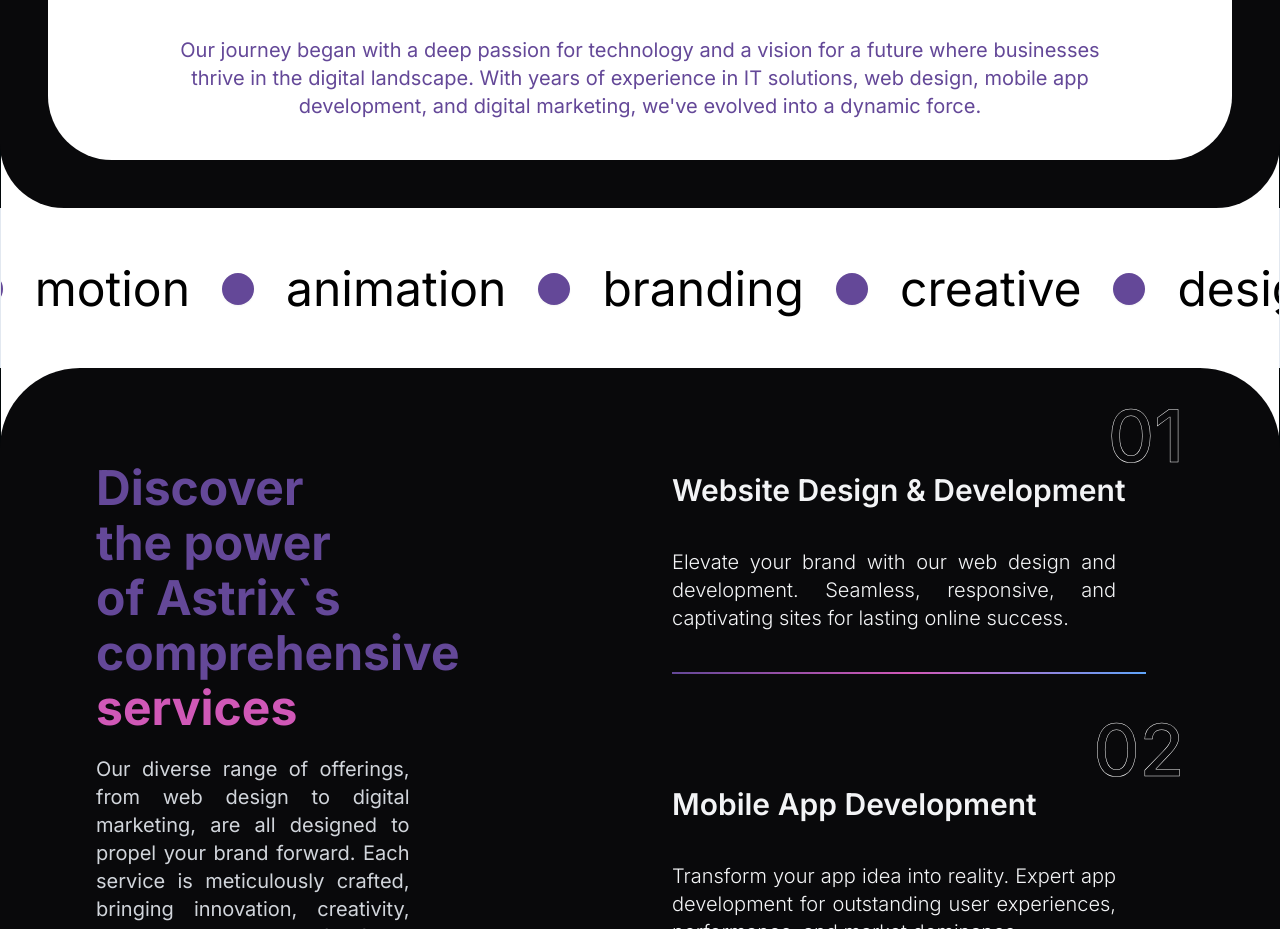
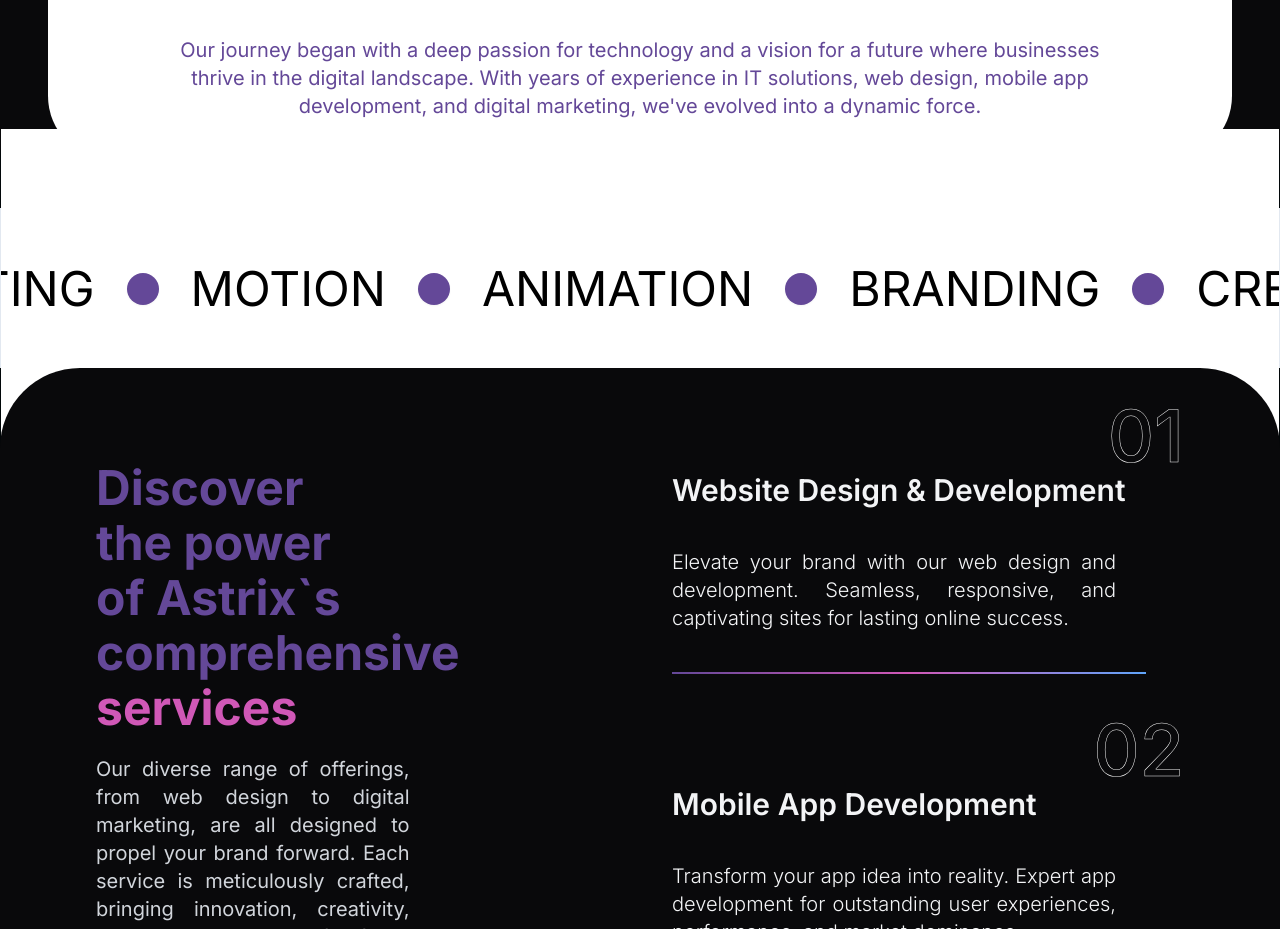
Before and after one commit to rishi23root/astrix, a Next.js app: page / in a window 1280 px wide. Shown: the part 2380-3309 px from the top of the page. Built offline with nearby package versions, Linux system fonts and the light colour scheme.

Commit message:
updates in page.tsx

```diff
--- a/src/app/page.tsx
+++ b/src/app/page.tsx
@@ -1,5 +1,3 @@
-"use client";
-
 import Nav from "@/components/Nav";
 import HeroSection from "@/components/sections/hero";
 import Footer from "@/components/Footer";
@@ -13,14 +11,13 @@
 
 export default function Home() {
   return (
-    <main className="flex min-h-screen flex-col items-center justify-between pt-8 snap-proximity snap-y ">
+    <main className="pt-8 snap-proximity snap-y ">
       <Nav />
       <HeroSection />
-      {/* compteted all the required animations till here */}
       <Brand />
       <About />
-      <div className="w-full border border-green h-[20vh]">
-        <div className="w-full h-[40vh] bg-white -z-10 -translate-y-1/4 fcc">
+      <div className="w-full border border-green h-[20vh] uppercase">
+        <div className="w-full h-[40vh] bg-white -z-20 -translate-y-1/4 fcc ">
           <Marquee speed={150} pauseOnHover>
             <div className="text-5xl m-4 text-black ">creative</div>
             <div className="w-8 h-8 bg-pe m-4 rounded-full shadow-sm" />
@@ -42,6 +39,7 @@
       <Services />
       <Unlock />
       <Testimonial />
+      {/* compteted all the required animations till here */}
       <Info />
       <Footer />
     </main>
```
